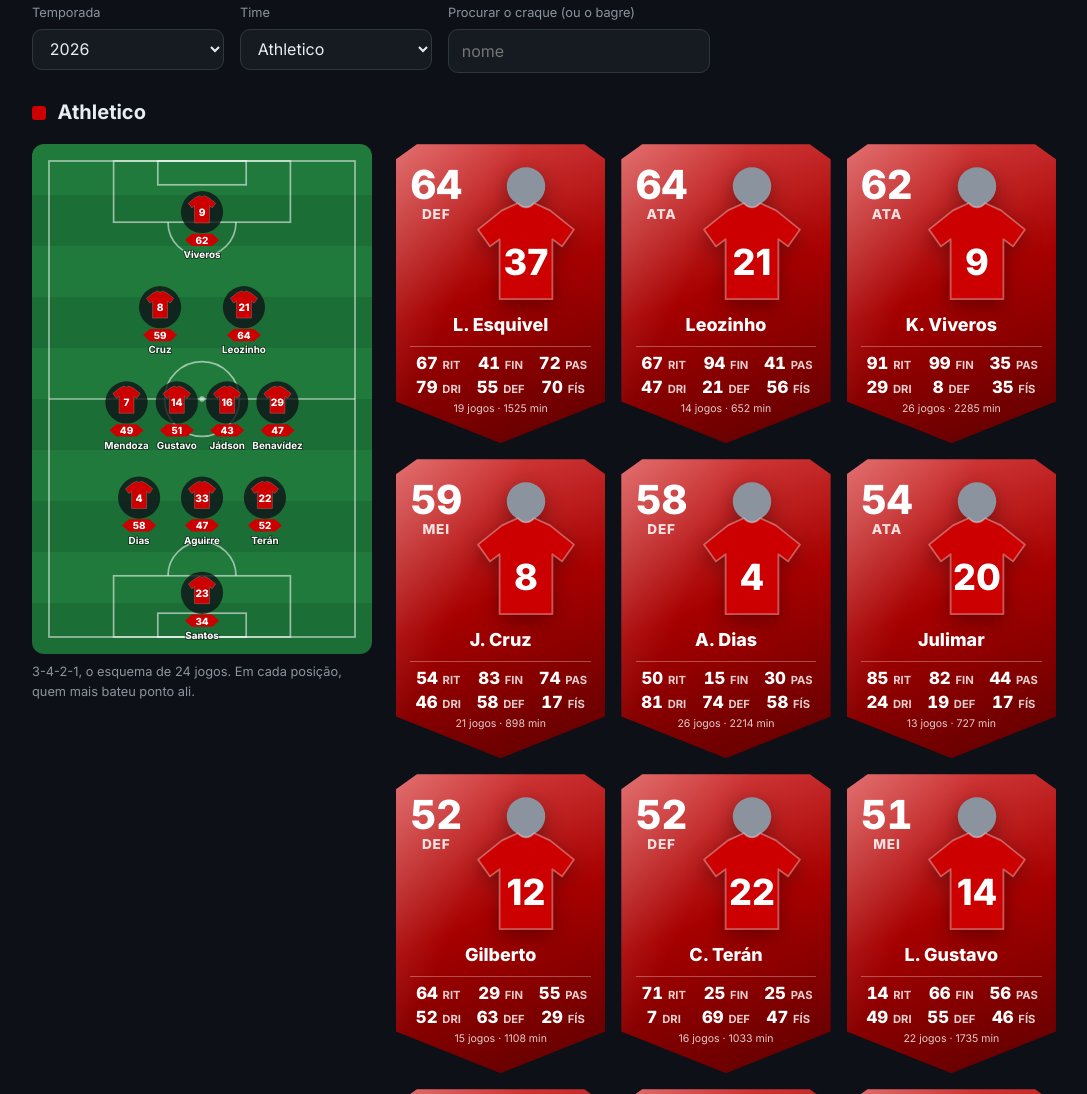
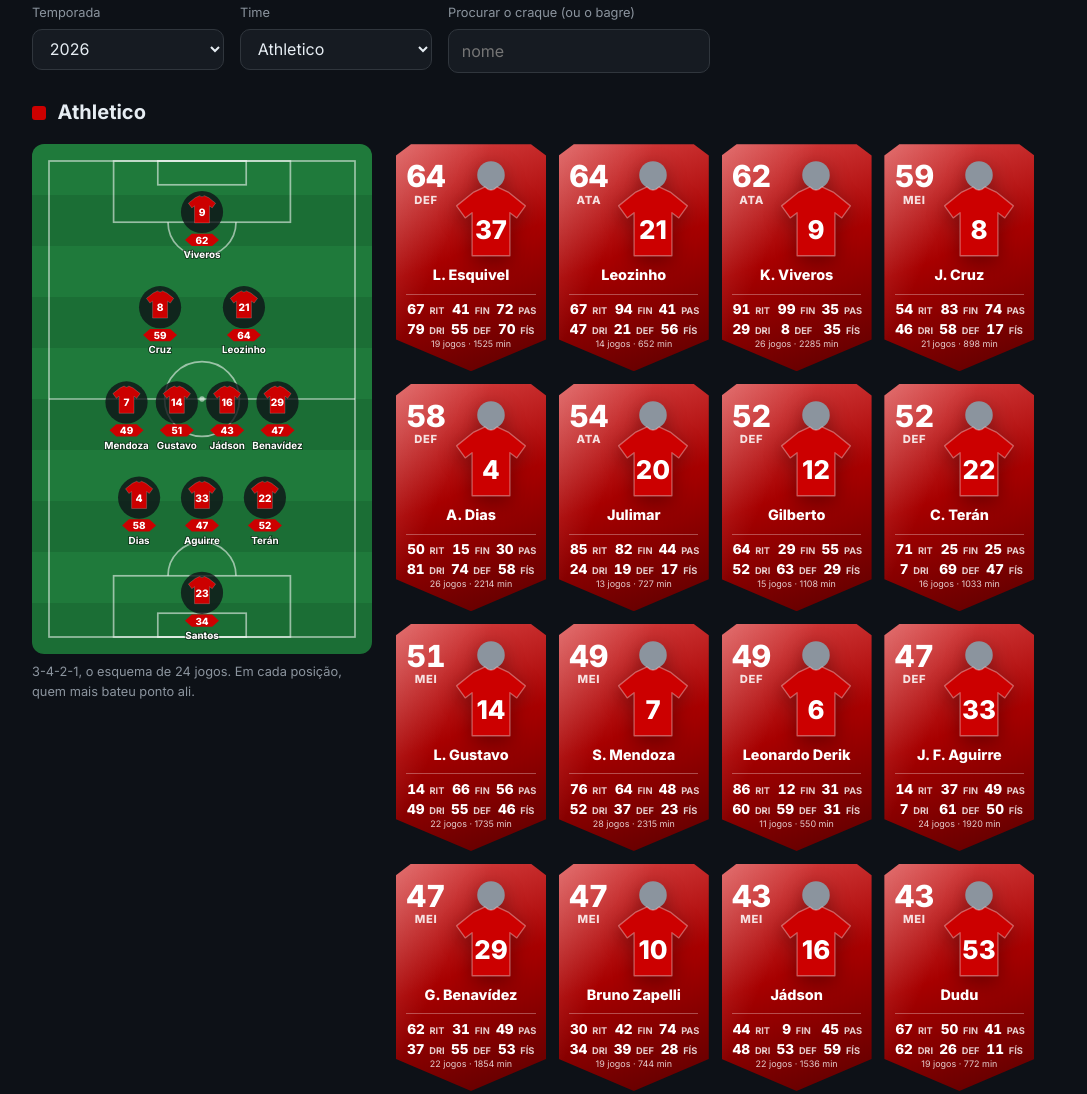
Before and after one commit to temdadoemcasa/temdadoemcasa.github.io, a plain HTML site: page index.html in a window 1280 px wide. Shown: the part 1227-2321 px from the top of the page, without its empty margins (96-1183 px from the left). Drawn offline with Linux system fonts and the light colour scheme.

Commit message:
feat: cartas menores (~150 px), com a tipografia na mesma proporcao

```diff
--- a/estilo.css
+++ b/estilo.css
@@ -154,13 +154,13 @@
 .campinho svg { display: block; width: 100%; height: auto; border-radius: 12px; }
 .campinho figcaption { color: var(--texto-fraco); font-size: 0.8rem; margin-top: 0.5rem; }
 
-.cards { display: grid; grid-template-columns: repeat(auto-fill, minmax(178px, 1fr)); gap: 1rem; }
+.cards { display: grid; grid-template-columns: repeat(auto-fill, minmax(138px, 150px)); gap: 0.8rem; }
 
 .card {
   position: relative;
   min-width: 0;
   aspect-ratio: 0.7;
-  padding: 1rem 0.9rem 1.6rem;
+  padding: 0.75rem 0.65rem 1.25rem;
   display: flex;
   flex-direction: column;
   color: var(--card-texto);
@@ -178,14 +178,14 @@
 
 .card-topo { position: relative; display: grid; grid-template-columns: auto 1fr; align-items: start; }
 .card-nota { display: flex; flex-direction: column; align-items: center; line-height: 1; padding-top: 0.3rem; }
-.card-nota strong { font-size: 2.5rem; font-weight: 800; font-variant-numeric: tabular-nums; }
-.card-nota span { font-size: 0.85rem; font-weight: 800; letter-spacing: 0.06em; margin-top: 0.2rem; opacity: 0.85; }
-.card-figura svg { display: block; width: 100%; max-width: 120px; margin: 0 auto; height: auto; filter: drop-shadow(0 6px 10px rgba(0,0,0,0.35)); }
+.card-nota strong { font-size: 1.9rem; font-weight: 800; font-variant-numeric: tabular-nums; }
+.card-nota span { font-size: 0.7rem; font-weight: 800; letter-spacing: 0.06em; margin-top: 0.2rem; opacity: 0.85; }
+.card-figura svg { display: block; width: 100%; max-width: 86px; margin: 0 auto; height: auto; filter: drop-shadow(0 6px 10px rgba(0,0,0,0.35)); }
 
 .card-nome {
   position: relative;
-  margin: 0.4rem 0 0;
-  font-size: 1.12rem;
+  margin: 0.3rem 0 0;
+  font-size: 0.9rem;
   font-weight: 800;
   text-align: center;
   white-space: nowrap;
@@ -205,10 +205,10 @@
   text-align: center;
 }
 .card-eixos div { display: flex; justify-content: center; align-items: baseline; gap: 0.3rem; line-height: 1.1; }
-.card-eixos dt { font-size: 0.7rem; font-weight: 700; opacity: 0.8; order: 2; }
-.card-eixos dd { margin: 0; font-size: 1.05rem; font-weight: 800; order: 1; }
+.card-eixos dt { font-size: 0.58rem; font-weight: 700; opacity: 0.8; order: 2; }
+.card-eixos dd { margin: 0; font-size: 0.85rem; font-weight: 800; order: 1; }
 
-.card-info { position: relative; margin-top: auto; text-align: center; font-size: 0.66rem; opacity: 0.8; }
+.card-info { position: relative; margin-top: auto; text-align: center; font-size: 0.56rem; opacity: 0.8; }
 
 .sem-nota-grupo { margin-top: 1rem; }
 .sem-nota-grupo summary { cursor: pointer; color: var(--texto-fraco); padding: 0.5rem 0; }
```
